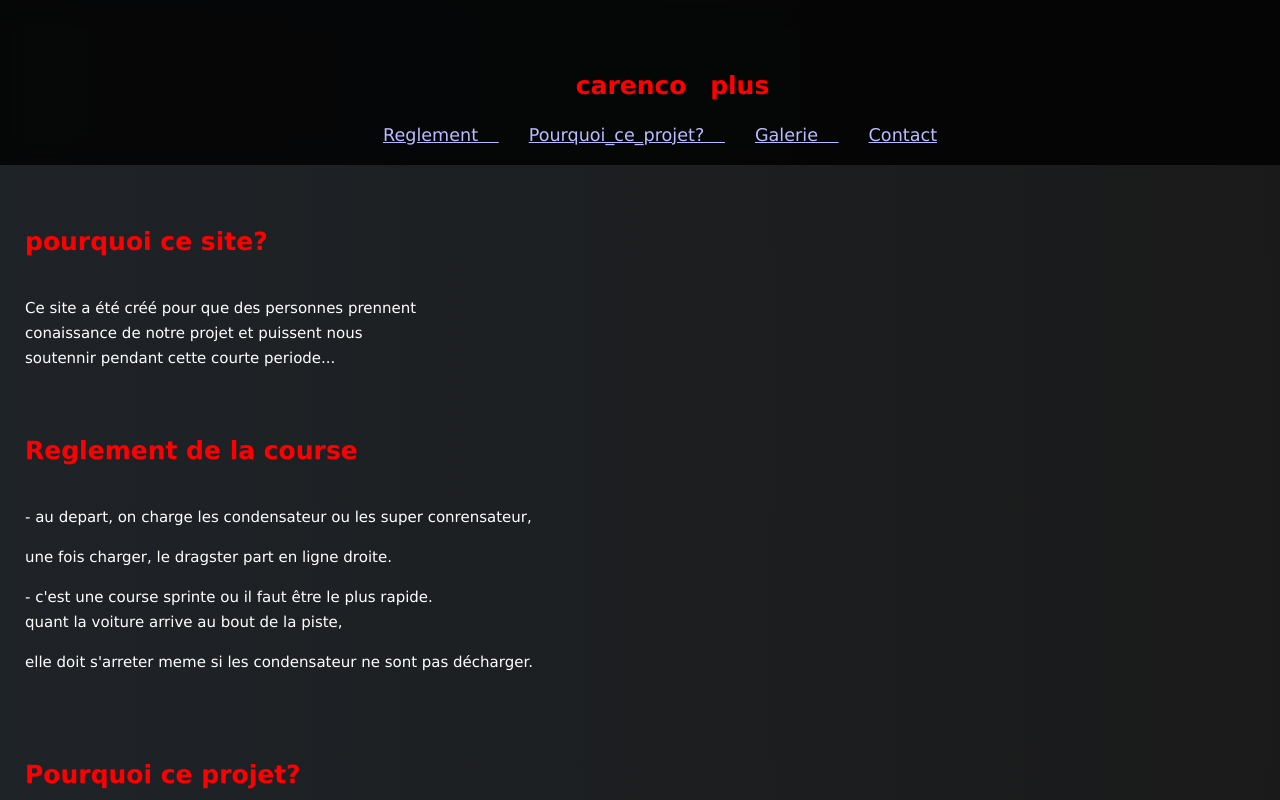
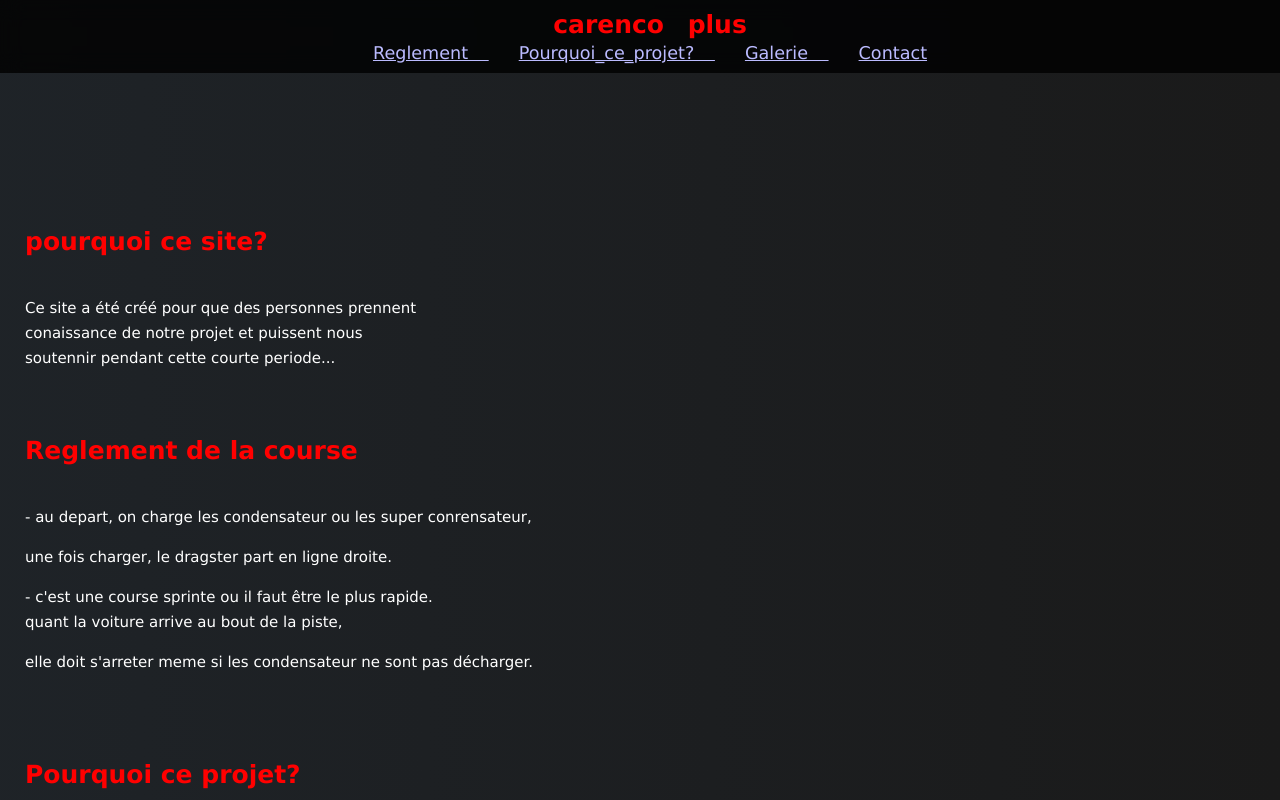
Before and after one commit to lulu488/lulu488github.io, a plain HTML site: page index.html in a window 1280 px wide. Shown: the top 800 px of the page. Drawn offline with Linux system fonts and the light colour scheme; a web font is replaced by a local one.

Commit message:
index.html

```diff
--- a/index.html
+++ b/index.html
@@ -1,7 +1,11 @@
 <!doctype html>
+
 <html>
+
   <head>
+
     <meta charset="utf-8" />
+
     <link href="css.css" rel="stylesheet">
 
     <style>
@@ -32,6 +36,14 @@
                     margin-bottom: 10px;
                     font-size: 1.1rem;
                     color: white;
+                }
+        h4 {
+            color: rgb(255, 0, 0);
+            font-size: 25px;
+            position: relative;
+            display: inline-block;
+            margin: 0%;
+            animation: textPop 1s ease;
         }
          h2
         {
@@ -137,6 +149,11 @@
             position: relative;
             overflow: hidden;
         }
+        h4 {
+            overflow: hidden;
+            opacity: 0;
+            animation: fadeIn 1s ease forwards;
+        }
         h1::after {
             content: '';
             position: absolute;
@@ -170,6 +187,15 @@
             transform: translate(-50%, -50%) scale(0);
             transition: transform 0.5s ease;
         }
+        h4::after {
+            content: '';
+            position: absolute;
+            width: 300%;
+            height: 300%;
+            background: radial-gradient(circle, rgba(255, 255, 255, 0.5), rgba(255, 255, 255, 0));
+            transform: translate(-50%, -50%) scale(0);
+            transition: transform 0.5s ease;
+        }
         h1:hover::after {
             transform: translate(-50%, -50%) scale(1);
         }
@@ -177,6 +203,9 @@
             transform: translate(-50%, -50%) scale(1);
         }
         h3:hover::after {
+            transform: translate(-50%, -50%) scale(1);
+        }
+        h4:hover::after {
             transform: translate(-50%, -50%) scale(1);
         }
         @keyframes spin {
@@ -287,7 +316,6 @@
         }
         header {
                     background: rgba(0, 0, 0, 0.8);
-                    padding: 20px;
                     text-align: center;
                     position: fixed;
                     width: 100%;
@@ -432,11 +460,17 @@
             </style>
 
     <b>
+
       <meta name="viewport" content="width=device-width, initial-scale=1.0">
+
       <title>
+
         Carenco plus
+
       </title>
+
     </b>
+
 
     <link
       href="https://fonts.googleapis.com/css?family=Open+Sans+Condensed:300|Sonsie+One"
@@ -445,21 +479,29 @@
   </head>
 
   <body>
+
     <header>
-      <h2>
+
+      <h4>
+
         carenco plus
-      </h2>
+
+      </h4>
 
       <nav>
+
         <a href="#reglement">Reglement
 
         </a>
+
         <a href="#why">Pourquoi_ce_projet?
 
         </a>
+
         <a href="#gallery">Galerie
 
         </a>
+
         <a href="#contact">Contact
 
         </a>
@@ -609,7 +651,9 @@
         </h2>
 
         <div class="features">
+
           <div class="feature">
+
               <h3>
 
                 1ère étape
@@ -900,7 +944,6 @@
    </footer>
 
    <style>
-
     textarea {
                 width: 100%;
                 padding: 10px;
@@ -928,6 +971,14 @@ textarea {
                 margin-bottom: 10px;
                 font-size: 1.1rem;
                 color: white;
+            }
+    h4 {
+        color: rgb(255, 0, 0);
+        font-size: 25px;
+        position: relative;
+        display: inline-block;
+        margin: 0%;
+        animation: textPop 1s ease;
     }
      h2
     {
@@ -1033,6 +1084,11 @@ h3 {
         position: relative;
         overflow: hidden;
     }
+    h4 {
+        overflow: hidden;
+        opacity: 0;
+        animation: fadeIn 1s ease forwards;
+    }
     h1::after {
         content: '';
         position: absolute;
@@ -1066,6 +1122,15 @@ h3::after {
         transform: translate(-50%, -50%) scale(0);
         transition: transform 0.5s ease;
     }
+    h4::after {
+        content: '';
+        position: absolute;
+        width: 300%;
+        height: 300%;
+        background: radial-gradient(circle, rgba(255, 255, 255, 0.5), rgba(255, 255, 255, 0));
+        transform: translate(-50%, -50%) scale(0);
+        transition: transform 0.5s ease;
+    }
     h1:hover::after {
         transform: translate(-50%, -50%) scale(1);
     }
@@ -1073,6 +1138,9 @@ h2:hover::after {
         transform: translate(-50%, -50%) scale(1);
     }
     h3:hover::after {
+        transform: translate(-50%, -50%) scale(1);
+    }
+    h4:hover::after {
         transform: translate(-50%, -50%) scale(1);
     }
     @keyframes spin {
@@ -1183,7 +1251,6 @@ h5
     }
     header {
                 background: rgba(0, 0, 0, 0.8);
-            padding: 20px;
                 text-align: center;
                 position: fixed;
                 width: 100%;
@@ -1325,22 +1392,25 @@ input {
                 padding: 60px 20px;
                 text-align: center;
             }
-
         </style>
 
     <script>
+
           document.querySelectorAll('a[href^="#"]').forEach(anchor => {
     anchor.addEventListener('click', function(e) {
         e.preventDefault();
 
+
         const targetId = this.getAttribute('href');
         const targetElement = document.querySelector(targetId);
+
 
         if (targetElement) {
             smoothScroll(targetElement);
         }
     });
 });
+
 
 function smoothScroll(target) {
     const startPosition = window.pageYOffset;
@@ -1355,21 +1425,25 @@ function smoothScroll(target) {
         const ease = easeInOutCubic(progress);
         window.scrollTo(0, startPosition + distance * ease);
 
+
         if (timeElapsed < duration) {
             requestAnimationFrame(animation);
         }
     }
+
 
     requestAnimationFrame(animation);
 }
 function easeInOutCubic(t) {
     return t < 0.5 ? 4 * t * t * t : 1 - Math.pow(-2 * t + 2, 3) / 2;
 }
+
 // Sélectionnez toutes les images de la galerie
 const galleryItems = document.querySelectorAll('.gallery-item');
 const lightbox = document.getElementById('lightbox');
 const lightboxImg = document.getElementById('lightbox-img');
 const closeLightbox = document.querySelector('.close');
+
 
 // Ajoutez un écouteur d'événements à chaque image
 galleryItems.forEach(item => {
@@ -1393,6 +1467,7 @@ lightbox.addEventListener('click', (e) => {
         document.body.style.overflow = 'auto';
     }
 });
+
     document.querySelectorAll('a[href^="#"]').forEach(anchor => {
     anchor.addEventListener('click', function(e) {
         e.preventDefault();
```
Lines whose indentation alone changed are shown as unchanged.
